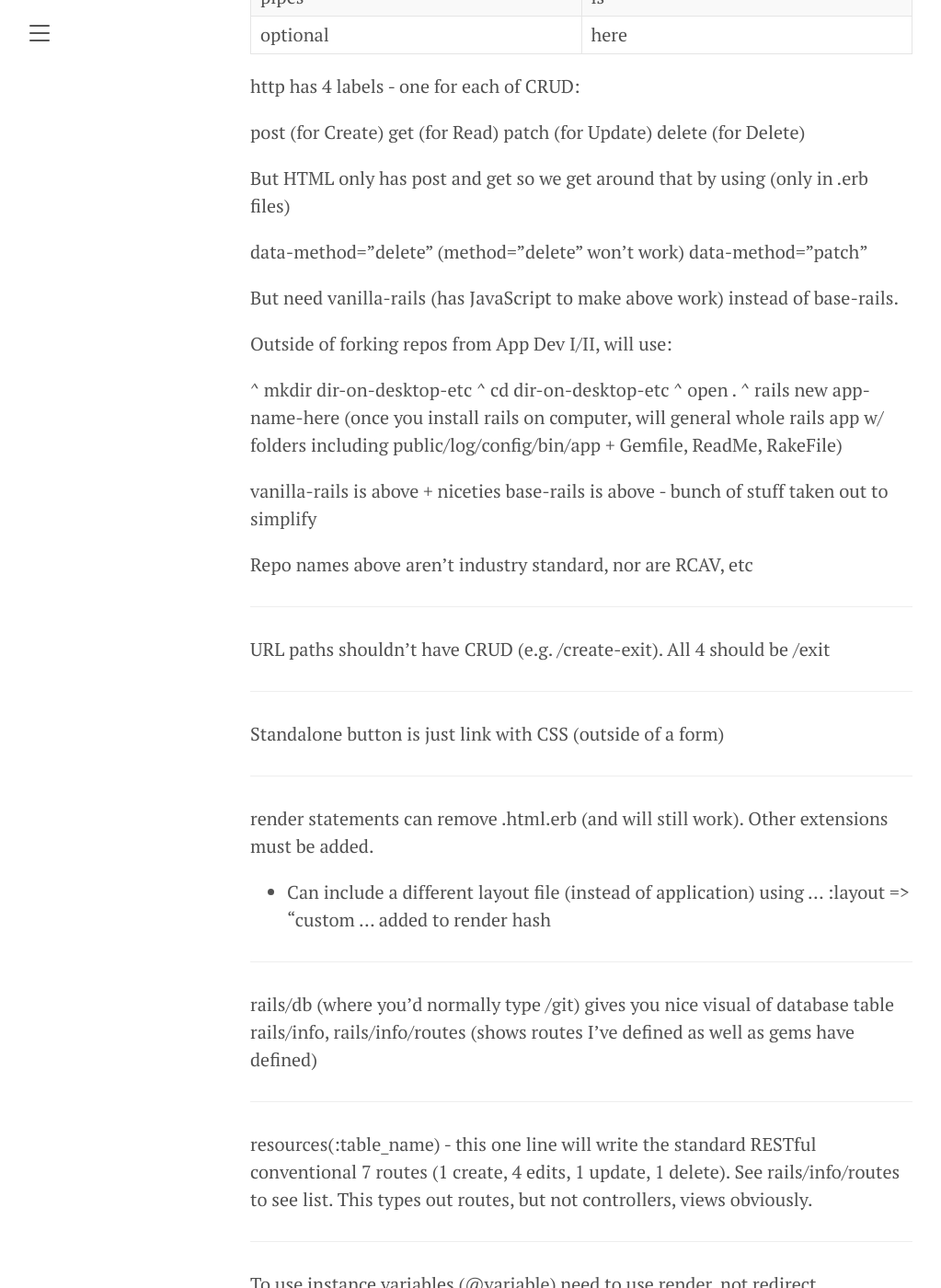
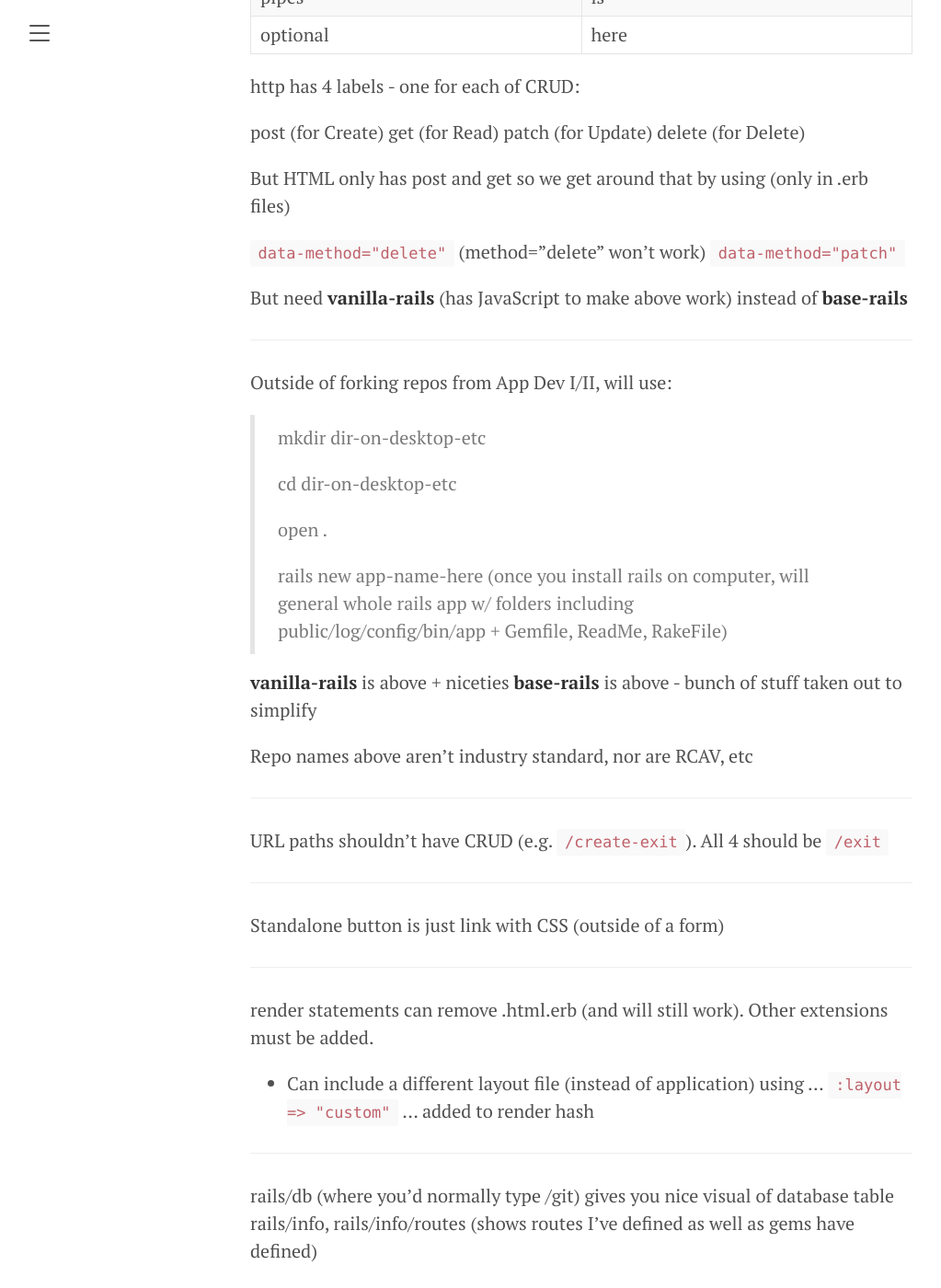
Before and after one commit to mbidasaria/til, a Jekyll site: the page built from _posts/2022-04-02-Week 1 Summary.md, in a window 1280 px wide and 1400 px high, scrolled down 728 px. Shown: the whole window at 92% size, without its empty margins (8-1031 px from the left). Built offline with Jekyll 4.4.1, drawn with Linux system fonts in a browser that asks for light colours; some of the changed text lies outside the part shown.

Commit message:
Update 2022-04-02-Week 1 Summary.md

```diff
--- a/_posts/2022-04-02-Week 1 Summary.md
+++ b/_posts/2022-04-02-Week 1 Summary.md
@@ -33,26 +33,31 @@ delete (for Delete)
 
 But HTML only has post and get so we get around that by using (only in .erb files)
 
-data-method="delete" (method="delete" won't work)
-data-method="patch"
+`data-method="delete"` (method="delete" won't work)
+`data-method="patch"`
 
-But need vanilla-rails (has JavaScript to make above work) instead of base-rails.
+But need **vanilla-rails** (has JavaScript to make above work) instead of **base-rails**
+
+---
 
 Outside of forking repos from App Dev I/II, will use:
 
-^ mkdir dir-on-desktop-etc
-^ cd dir-on-desktop-etc
-^ open .
-^ rails new app-name-here (once you install rails on computer, will general whole rails app w/ folders including public/log/config/bin/app + Gemfile, ReadMe, RakeFile)
+> mkdir dir-on-desktop-etc
+>
+> cd dir-on-desktop-etc
+>
+> open .
+>
+> rails new app-name-here (once you install rails on computer, will general whole rails app w/ folders including public/log/config/bin/app + Gemfile, ReadMe, RakeFile)
 
-vanilla-rails is above + niceties
-base-rails is above - bunch of stuff taken out to simplify
+**vanilla-rails** is above + niceties
+**base-rails** is above - bunch of stuff taken out to simplify
 
 Repo names above aren't industry standard, nor are RCAV, etc
 
 ---
 
-URL paths shouldn't have CRUD (e.g. /create-exit). All 4 should be /exit
+URL paths shouldn't have CRUD (e.g. `/create-exit`). All 4 should be `/exit`
 
 ---
 
@@ -61,7 +66,7 @@ Standalone button is just link with CSS (outside of a form)
 ---
 
 render statements can remove .html.erb (and will still work). Other extensions must be added.
- - Can include a different layout file (instead of application) using ... :layout => "custom ... added to render hash
+ - Can include a different layout file (instead of application) using ... `:layout => "custom"` ... added to render hash
 
 ---
 
@@ -70,11 +75,11 @@ rails/info, rails/info/routes (shows routes I've defined as well as gems have de
 
 ---
 
-resources(:table_name) - this one line will write the standard RESTful conventional 7 routes (1 create, 4 edits, 1 update, 1 delete). See rails/info/routes to see list. This types out routes, but not controllers, views obviously.
+`resources(:table_name)` - this one line will write the standard RESTful conventional 7 routes (1 create, 4 edits, 1 update, 1 delete). See rails/info/routes to see list. This types out routes, but not controllers, views obviously.
 
 ---
 
-To use instance variables (@variable) need to use render, not redirect
+To use **instance variables** (`@variable`) need to use `render`, not `redirect`
 
 ---
 
```
